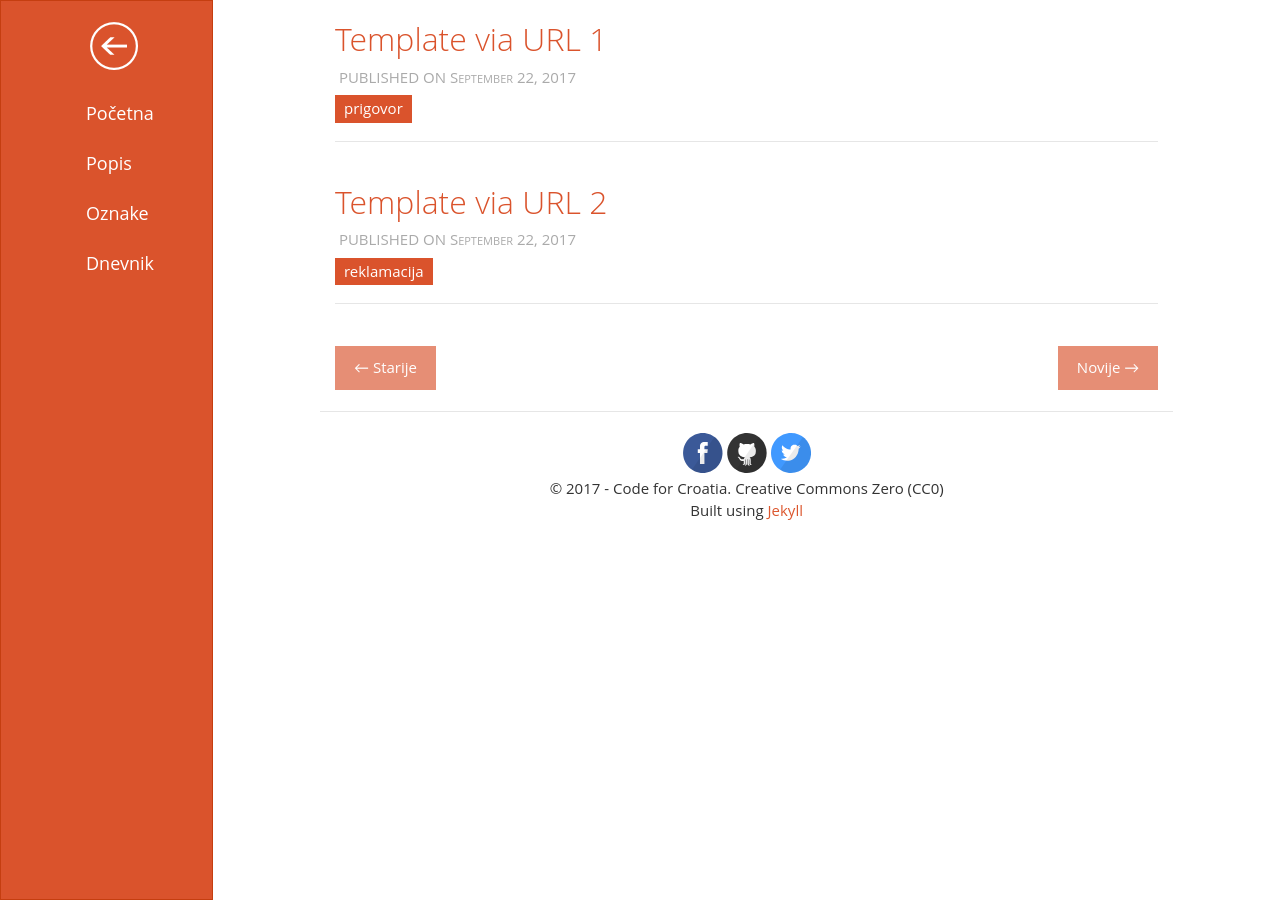
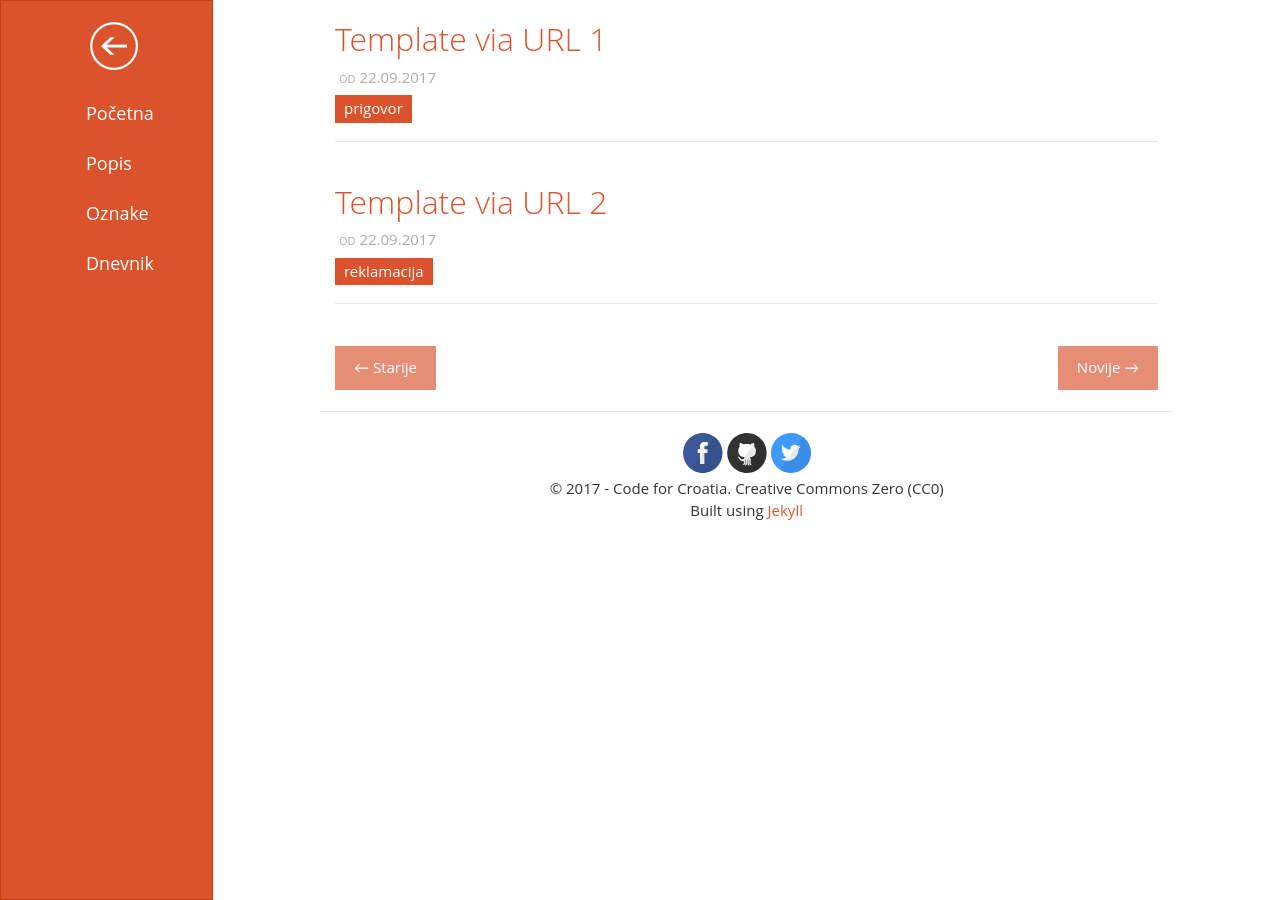
Before and after one commit to codeforcroatia/reklamacijenet-podnesi, a Jekyll site: the page built from list/index.html, in a window 1280 px wide. Built offline with Jekyll 4.4.1, drawn with Linux system fonts in a browser that asks for light colours; the list of posts is cut into pages by our own code.

Commit message:
Update index.html

```diff
--- a/list/index.html
+++ b/list/index.html
@@ -19,7 +19,7 @@ bloghome: true
                   </a>
                 </h2>
                 <div class="publish-tag">
-                  <span class="fa fa-calendar"></span>&nbsp;PUBLISHED ON {{ post.date | date: "%B %d, %Y" }}
+                  <span class="fa fa-calendar"></span>&nbsp;od {{ post.date | date: "%d.%m.%Y" }}
                 </div>
 		              <div class="tags">
                   {% if post.tags %}
```
